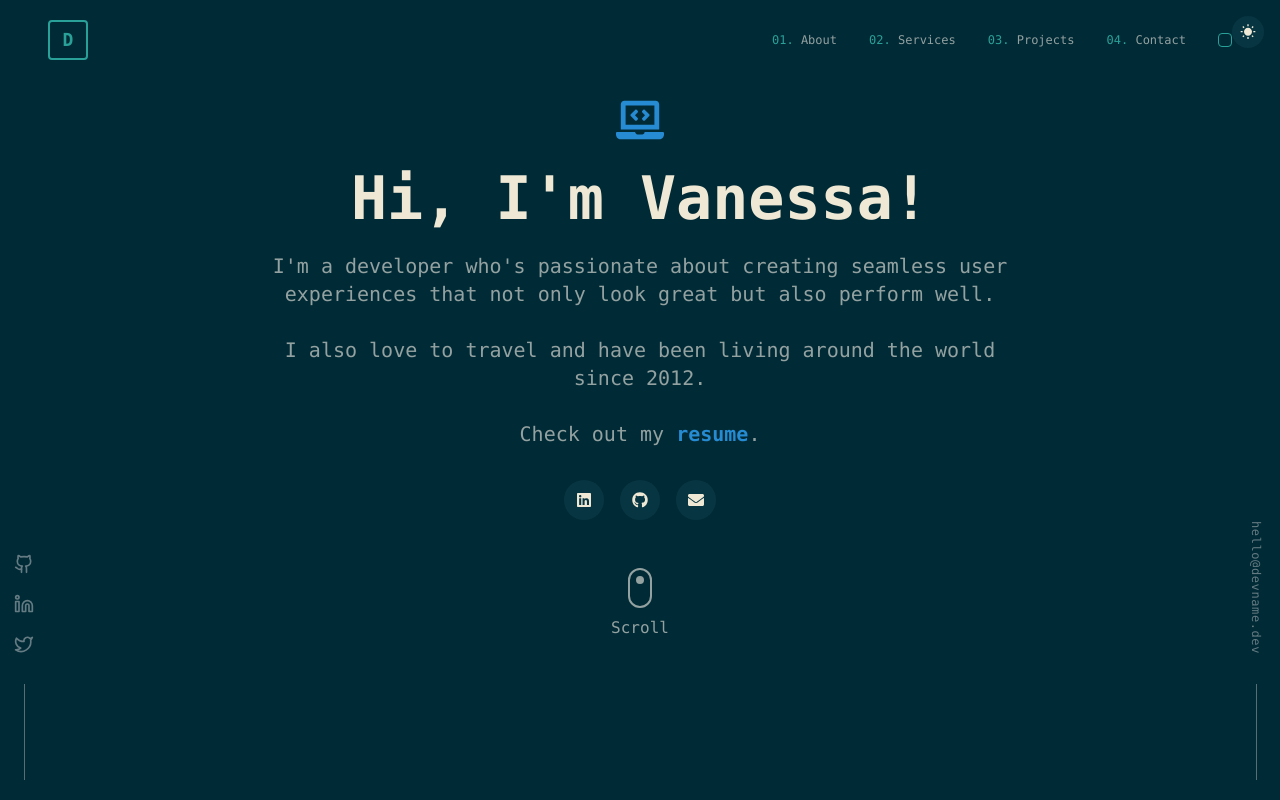
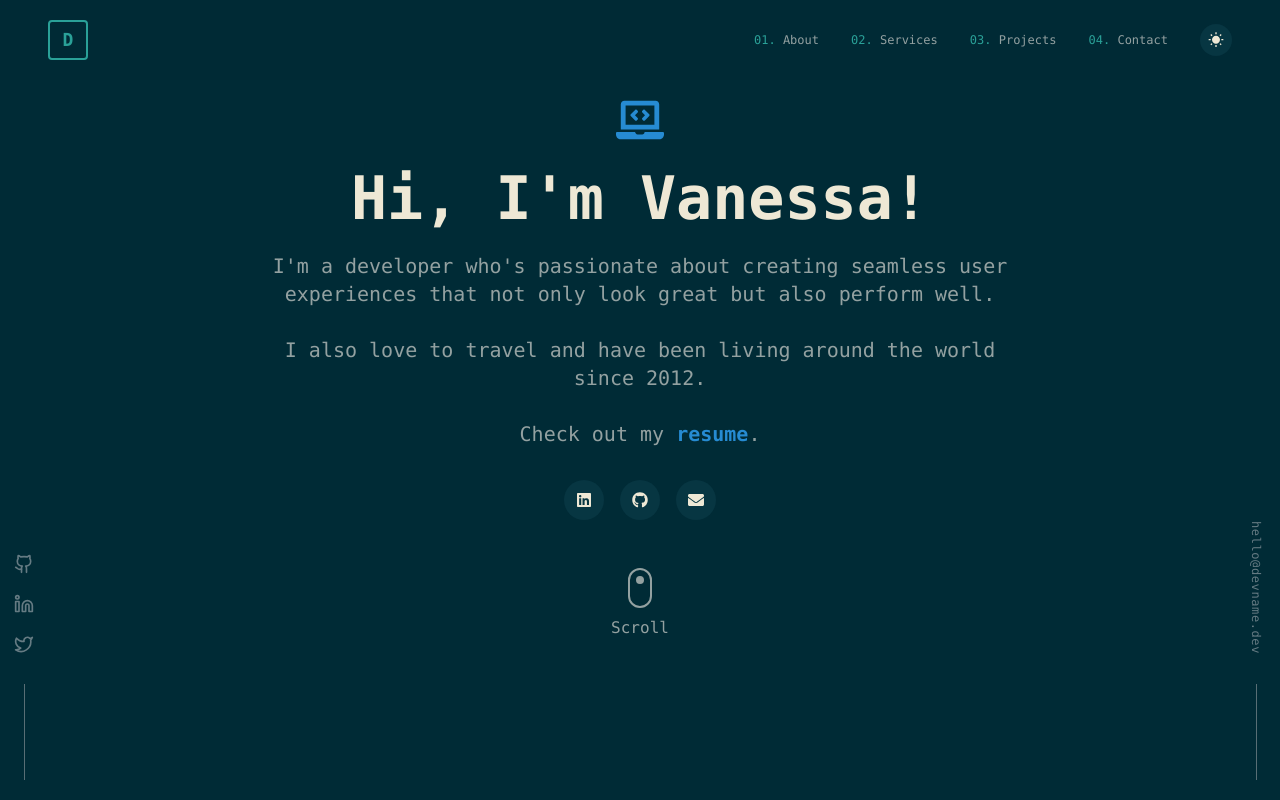
Before and after one commit to vwt604/portfolio-v3, a Next.js app: page / in a window 1280 px wide. Shown: the top 800 px of the page. Built offline with nearby package versions, Linux system fonts and the light colour scheme.

Commit message:
fix: toggle alignment and styling

```diff
--- a/app/components/Navigation.tsx
+++ b/app/components/Navigation.tsx
@@ -6,7 +6,9 @@ interface NavigationProps {
   activeSection?: string;
 }
 
-export default function Navigation({ activeSection = "hero" }: NavigationProps) {
+export default function Navigation({
+  activeSection = "hero",
+}: NavigationProps) {
   const navItems = [
     { id: "about", num: 1, label: "About" },
     { id: "services", num: 2, label: "Services" },
@@ -37,14 +39,15 @@ export default function Navigation({ activeSection = "hero" }: NavigationProps)
               onClick={() => scrollTo(item.id)}
               className="bg-transparent border-none text-[var(--text-emphasis)] cursor-pointer text-xs font-mono hover:text-[var(--accent-cyan)] transition-colors duration-200"
             >
-              <span className="text-[var(--accent-cyan)]">0{item.num}.</span> {item.label}
+              <span className="text-[var(--accent-cyan)]">0{item.num}.</span>{" "}
+              {item.label}
             </button>
           ))}
 
+          <ThemeToggle />
           {/* Theme Toggle - using existing component but styled for nav */}
-          <div className="border border-[var(--accent-cyan)] rounded p-1.5 hover:bg-[var(--accent-cyan)]/10 transition-all duration-200">
-            <ThemeToggle />
-          </div>
+          {/* <div className="border border-[var(--accent-cyan)] rounded p-1.5 hover:bg-[var(--accent-cyan)]/10 transition-all duration-200">
+          </div> */}
         </div>
       </div>
     </nav>
--- a/app/globals.css
+++ b/app/globals.css
@@ -127,7 +127,7 @@
   }
 
   .theme-toggle {
-    @apply fixed top-4 right-4 z-50 p-2 rounded-full bg-[var(--bg-secondary)] text-[var(--text-primary)] hover:bg-[var(--accent)] hover:text-[var(--bg-primary)] transition-all duration-300;
+    @apply p-2 rounded-full bg-[var(--bg-secondary)] text-[var(--text-primary)] hover:bg-[var(--accent-cyan)] hover:text-[var(--bg-primary)] transition-all duration-300;
   }
 
   .social-link {
```
